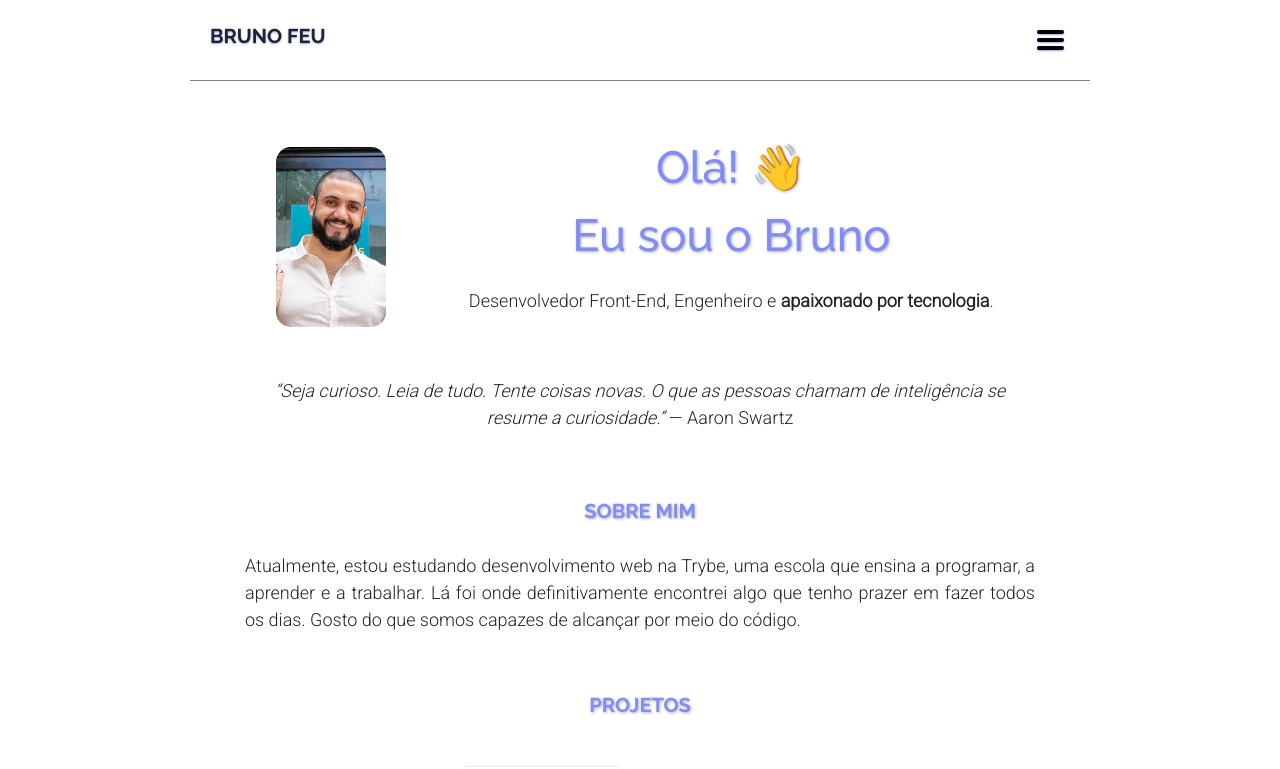
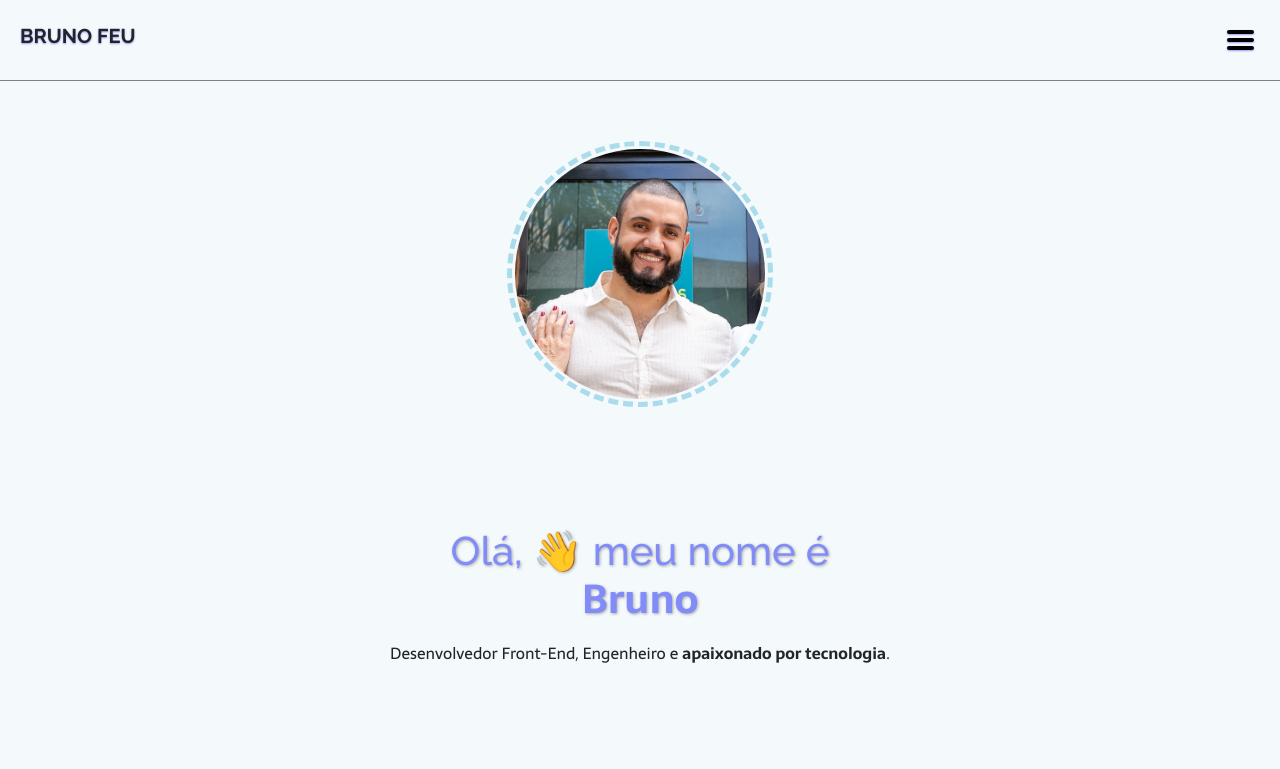
Before and after one commit to brunofeu/brunofeu.github.io, a React (Create React App) app in the folder portfolio/: page / in a window 1280 px wide. Shown: the top 769 px of the page. Built offline with nearby package versions, Linux system fonts and the light colour scheme.

Commit message:
adiciona borda na imagem, e altera cor do fundo

```diff
--- a/portfolio/src/Components/About.jsx
+++ b/portfolio/src/Components/About.jsx
@@ -3,21 +3,25 @@ import profileImage from '../images/IMG_9726.jpg'
 
 function About() {
   return (
-    <div className="about-container" id='about'>
-      <section className="about-top-container">
+    <div id='about'>
+      <section className="about-container">
+        <div className="border-img">
+
         <img src={profileImage} alt="profile" className="about-picture" />
-
-        <div className="about-top-text">
-          <h1>Olá! 👋</h1>
-          <h1>Eu sou o Bruno</h1>
+        </div>
+        <div className="about-text">
+          <h1>Olá, 👋 meu nome é
+            <br />
+            <strong>Bruno</strong>
+          </h1>
           <p> Desenvolvedor Front-End, Engenheiro e <strong>apaixonado por tecnologia</strong>.</p>
         </div>
       </section>
-        <p className="about-quote"><em>“Seja curioso. Leia de tudo. Tente coisas novas. O que as pessoas chamam de inteligência se resume a curiosidade.”</em> — Aaron Swartz</p>
+        {/* <p className="about-quote"><em>“Seja curioso. Leia de tudo. Tente coisas novas. O que as pessoas chamam de inteligência se resume a curiosidade.”</em> — Aaron Swartz</p>
         <h3 className=" main-text-area">SOBRE MIM</h3>
         <p className="about-me-text">
         Atualmente, estou estudando desenvolvimento web na Trybe, uma escola que ensina a programar, a aprender e a trabalhar. Lá foi onde definitivamente encontrei algo que tenho prazer em fazer todos os dias. Gosto do que somos capazes de alcançar por meio do código.
-        </p>
+        </p> */}
     </div>
   )
 }
--- a/portfolio/src/index.css
+++ b/portfolio/src/index.css
@@ -1,15 +1,17 @@
 @import url('https://fonts.googleapis.com/css2?family=Raleway:wght@500;700&family=Roboto:wght@300&display=swap');
+@import url('https://fonts.googleapis.com/css2?family=Righteous&family=Sarala:wght@400;700&display=swap');
 @import 'bootstrap/dist/css/bootstrap.min.css';
 
 * {
   margin: 0;
   padding: 0;
   box-sizing: border-box;
-  font-family: 'Roboto', sans-serif;
+  /* font-family: 'Roboto', sans-serif; */
+  font-family: 'Sarala', sans-serif;
 }
 
 html {
-  font-size: 18px;
+  font-size: 100%;
   scroll-behavior: smooth;
 }
 
@@ -19,12 +21,11 @@ body.blockSiteScrolling {
     overflow: hidden;
 }
 
-
 .header-container {
   padding: 10px 0 10px;
   border-bottom: 1px solid gray;
+  background-color: rgb(244, 249, 252);
 }
-
 
 .header-content {
   /* flex justify-between m-auto w-full md:w-11/12 xl:w-10/12 xl:max-w-4xl items-center */
@@ -141,38 +142,49 @@ body.blockSiteScrolling {
 /* MAIN */
 
 .main-container {
-  width: 90%;
-  margin: 60px auto;
+  /* width: 95%; */
+  /* margin: 60px auto; */
   text-align: center;
 }
 
-.about-top-container {
+.about-container {
   display: flex;
-  padding: 0 5px 45px;
+  flex-direction: column;
+  /* padding: 0 5px 45px; */
   align-items: center;
   justify-content: space-around;
+  background-color: rgb(244, 249, 252);
+  height: 95vh;
 }
 
 .about-picture {
-  width: 110px;
-  height: 180px;
-  border-radius: 15px;
-  object-fit:cover;
+  /* width: 110px; */
+  height: 250px;
+  border-radius: 150px;
+  /* object-fit:cover; */
 }
 
-.about-top-text {
+.border-img {
+  border: 5px dashed rgb(170, 220, 236);
+  border-radius: 150px;
+  padding: 3px;
+
+}
+
+
+.about-text {
   display: flex;
   flex-direction: column;
-  gap: 5px;
+  padding-bottom: 100px;
 }
 
-.about-top-text h1 {
+.about-text h1 {
   color: rgb(129, 140, 248);
   text-shadow: 1px 1px 3px rgba(58, 58, 58,.4);
   font-family: 'Raleway', sans-serif;
 }
 
-.about-top-text p {
+.about-text p {
   padding: 10px 10px 0;
 }
 
@@ -313,7 +325,7 @@ body.blockSiteScrolling {
 }
 
 
-@media (min-width: 900px)
+/* @media (min-width: 900px)
 {
   body {
     width: 900px;
@@ -325,4 +337,4 @@ body.blockSiteScrolling {
     flex-direction: row;
   }
 
-}
+} */
```
Also changed, not shown: 2 other files (tests, documents, lock files or other folders).
